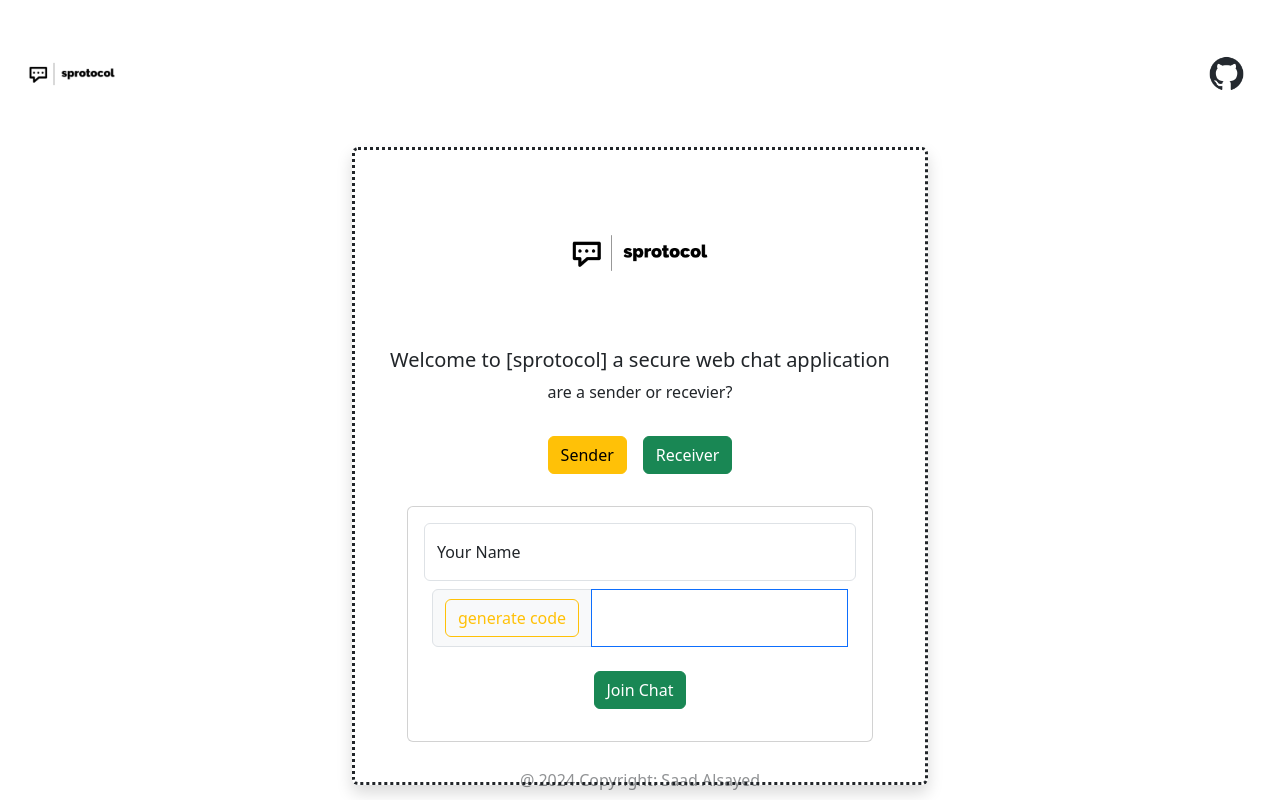
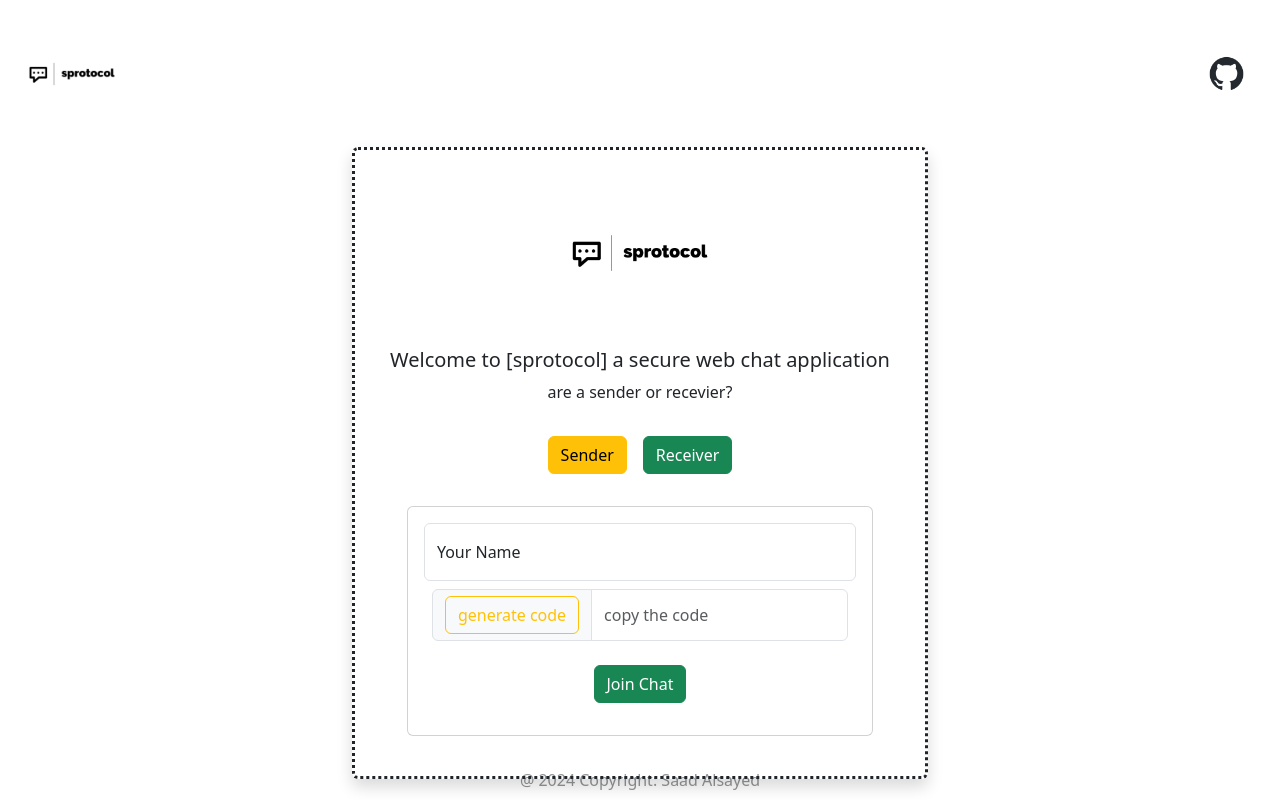
Before and after one commit to saad-als/sprotocol, a React (Vite) app in the folder src/frontend/sprotocol-frontend/: page / in a window 1280 px wide. Both pictures are taken after a click on the button "Sender". Built offline with nearby package versions, Linux system fonts and the light colour scheme.

Commit message:
few fixes in homepage and senderForm

```diff
--- a/src/frontend/sprotocol-frontend/src/components/Home/SenderForm.jsx
+++ b/src/frontend/sprotocol-frontend/src/components/Home/SenderForm.jsx
@@ -1,4 +1,7 @@
 function SenderForm() {
+
+    const generateCode = () => {
+    };
     return (
         <>
             <div className="sender-class ">
@@ -10,11 +13,11 @@ function SenderForm() {
 
                         <div className="d-inline-flex gap-3 m-2 form-floating">
                             <div className="input-group mb-3">
-                                <span className="input-group-text"><button type="button" className="btn btn-outline-warning">generate code</button>
+                                <span className="input-group-text"><button type="button" className="btn btn-outline-warning" onClick={generateCode}>generate code</button>
                                 </span>
-                                <div className="form-floating">
-                                    <input type="text" readOnly className="form-control-plaintext border border-primary" id="floatingPlaintextInput" placeholder="*****" />
-                                </div>
+
+                                <input className="form-control" type="text" value="" placeholder="copy the code " aria-label="readonly input example" readOnly />
+
                             </div>
                         </div>
 
--- a/src/frontend/sprotocol-frontend/src/pages/HomePage.jsx
+++ b/src/frontend/sprotocol-frontend/src/pages/HomePage.jsx
@@ -24,6 +24,7 @@ function HomePage() {
 
 
 
+
         </>
     );
 
```
